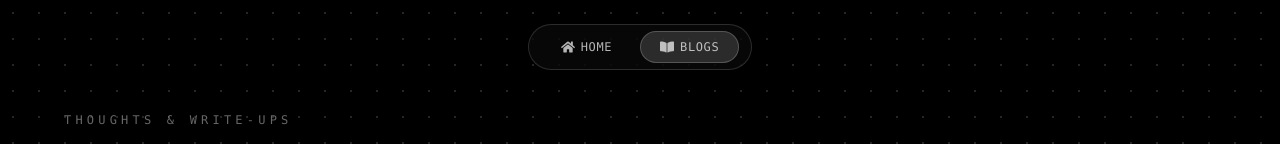
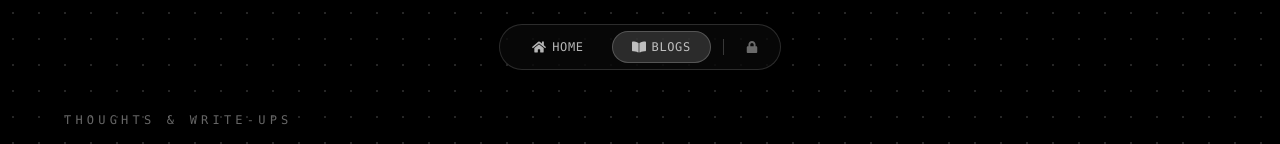
Before and after one commit to nishankx/portfolio, a React (Vite) app: page /blogs in a window 1280 px wide. Shown: the top 144 px of the page. Built offline with nearby package versions, Linux system fonts and the light colour scheme; no server answers.

Commit message:
feat: add BlogNavbar and AdminAuthModal components for blog management

```diff
--- a/src/components/blogComponents/AdminAuthModal.jsx
+++ b/src/components/blogComponents/AdminAuthModal.jsx
@@ -34,7 +34,6 @@ const AdminAuthModal = ({
         }
     }, [isOpen, isAdmin]);
 
-    if (!isOpen) return null;
 
     const handleLogin = async (e) => {
         e.preventDefault();
@@ -85,8 +84,14 @@ const AdminAuthModal = ({
 
     return (
         <AnimatePresence>
-            <div className="fixed inset-0 z-50 flex items-center justify-center p-4 bg-black/85 backdrop-blur-md">
-                <motion.div
+            {isOpen && (
+                <div
+                    onClick={(e) => {
+                        if (e.target === e.currentTarget) onClose();
+                    }}
+                    className="fixed inset-0 z-50 flex items-center justify-center p-4 bg-black/85 backdrop-blur-md"
+                >
+                    <motion.div
                     initial={{ opacity: 0, scale: 0.95, y: 20 }}
                     animate={{ opacity: 1, scale: 1, y: 0 }}
                     exit={{ opacity: 0, scale: 0.95, y: 20 }}
@@ -223,6 +228,7 @@ const AdminAuthModal = ({
                     )}
                 </motion.div>
             </div>
+            )}
         </AnimatePresence>
     );
 };
--- a/src/components/blogComponents/BlogNavbar.jsx
+++ b/src/components/blogComponents/BlogNavbar.jsx
@@ -1,10 +1,12 @@
 import React, { useState } from 'react';
 import { motion } from 'motion/react';
 import { Link, useLocation } from 'react-router';
-import { FaHome, FaPenNib, FaBookOpen } from 'react-icons/fa';
+import { FaHome, FaPenNib, FaBookOpen, FaLock, FaUserShield } from 'react-icons/fa';
+import { useAdminAuth } from '../../context/AdminAuthContext';
 
-const BlogNavbar = ({ onOpenAdmin, isAdmin = false }) => {
+const BlogNavbar = ({ onOpenAdmin }) => {
     const location = useLocation();
+    const { isAdmin, setIsAuthModalOpen } = useAdminAuth();
     const [hovered, setHovered] = useState(null);
 
     const items = [
@@ -47,9 +49,10 @@ const BlogNavbar = ({ onOpenAdmin, isAdmin = false }) => {
                     );
                 })}
 
-                {isAdmin && (
-                    <>
-                        <div className="h-4 w-[1px] bg-white/20 mx-1" />
+                <div className="h-4 w-[1px] bg-white/20 mx-1" />
+
+                {isAdmin ? (
+                    <div className="flex items-center gap-1.5">
                         <button
                             onClick={onOpenAdmin}
                             className="relative flex items-center gap-1.5 rounded-full bg-white px-3 sm:px-4 py-2 text-xs font-mono uppercase tracking-wider text-black transition hover:bg-neutral-200 active:scale-95"
@@ -57,7 +60,22 @@ const BlogNavbar = ({ onOpenAdmin, isAdmin = false }) => {
                             <FaPenNib className="text-xs" />
                             <span className="hidden sm:inline">Write</span>
                         </button>
-                    </>
+                        <button
+                            onClick={() => setIsAuthModalOpen(true)}
+                            title="Admin Session & Newsletter"
+                            className="flex items-center justify-center rounded-full h-8 w-8 text-emerald-400 hover:text-emerald-300 hover:bg-white/10 transition"
+                        >
+                            <FaUserShield className="text-sm" />
+                        </button>
+                    </div>
+                ) : (
+                    <button
+                        onClick={() => setIsAuthModalOpen(true)}
+                        title="Admin Login (or Ctrl+Shift+A)"
+                        className="flex items-center justify-center rounded-full h-8 w-8 text-white/40 hover:text-white hover:bg-white/10 transition"
+                    >
+                        <FaLock className="text-xs" />
+                    </button>
                 )}
             </nav>
         </motion.div>
```
